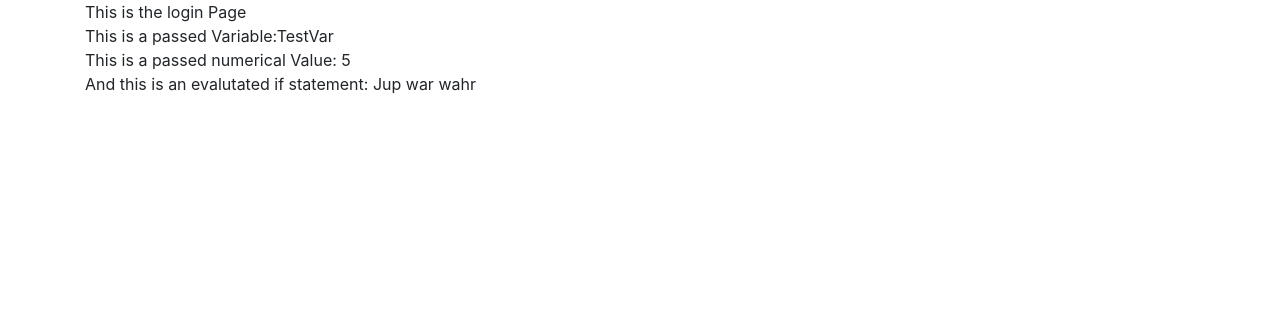
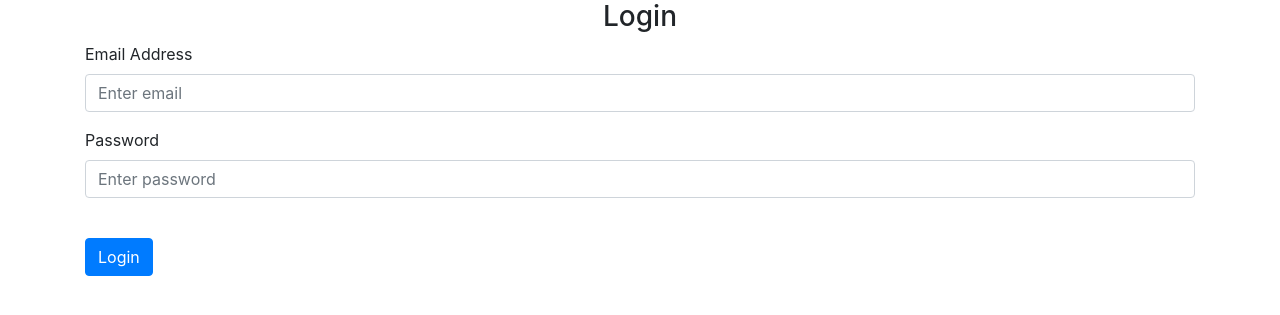
Before and after one commit to ChineseNoob123/PSE_Fask_Template, a Flask app: page /login in a window 1280 px wide. Shown: the part 56-371 px from the top of the page. Run offline with Flask 2, Linux system fonts and the light colour scheme; some libraries are stand-ins or nearby versions.

Commit message:
Added template for Login+Signup

```diff
--- a/PyCharm/website/auth.py
+++ b/PyCharm/website/auth.py
@@ -5,7 +5,7 @@ auth = Blueprint('auth', __name__)
 
 @auth.route('/login')
 def login():
-    return render_template("login.html", text="TestVar", num=5, boolean=True)
+    return render_template("login.html")
 
 
 @auth.route('/logout')
--- a/PyCharm/website/templates/login.html
+++ b/PyCharm/website/templates/login.html
@@ -1,7 +1,28 @@
-{% extends "base.html" %}
-{% block title %}Login{% endblock %}
-{% block content %}This is the login Page<br>
-    {{ "This is a passed Variable:" + text}}<br>
-    This is a passed numerical Value: {{num}}<br>
-And this is an evalutated if statement: {% if boolean ==True %}Jup war wahr{% else %}Nope nicht wahr{% endif %}
+{% extends "base.html" %} {% block title %}Login{% endblock %} {% block content
+%}
+<form method="POST">
+  <h3 align="center">Login</h3>
+  <div class="form-group">
+    <label for="email">Email Address</label>
+    <input
+      type="email"
+      class="form-control"
+      id="email"
+      name="email"
+      placeholder="Enter email"
+    />
+  </div>
+  <div class="form-group">
+    <label for="password">Password</label>
+    <input
+      type="password"
+      class="form-control"
+      id="password"
+      name="password"
+      placeholder="Enter password"
+    />
+  </div>
+  <br />
+  <button type="submit" class="btn btn-primary">Login</button>
+</form>
 {% endblock %}
```
Also changed, not shown: PyCharm/website/templates/sign_up.html (+48 -3 lines).
